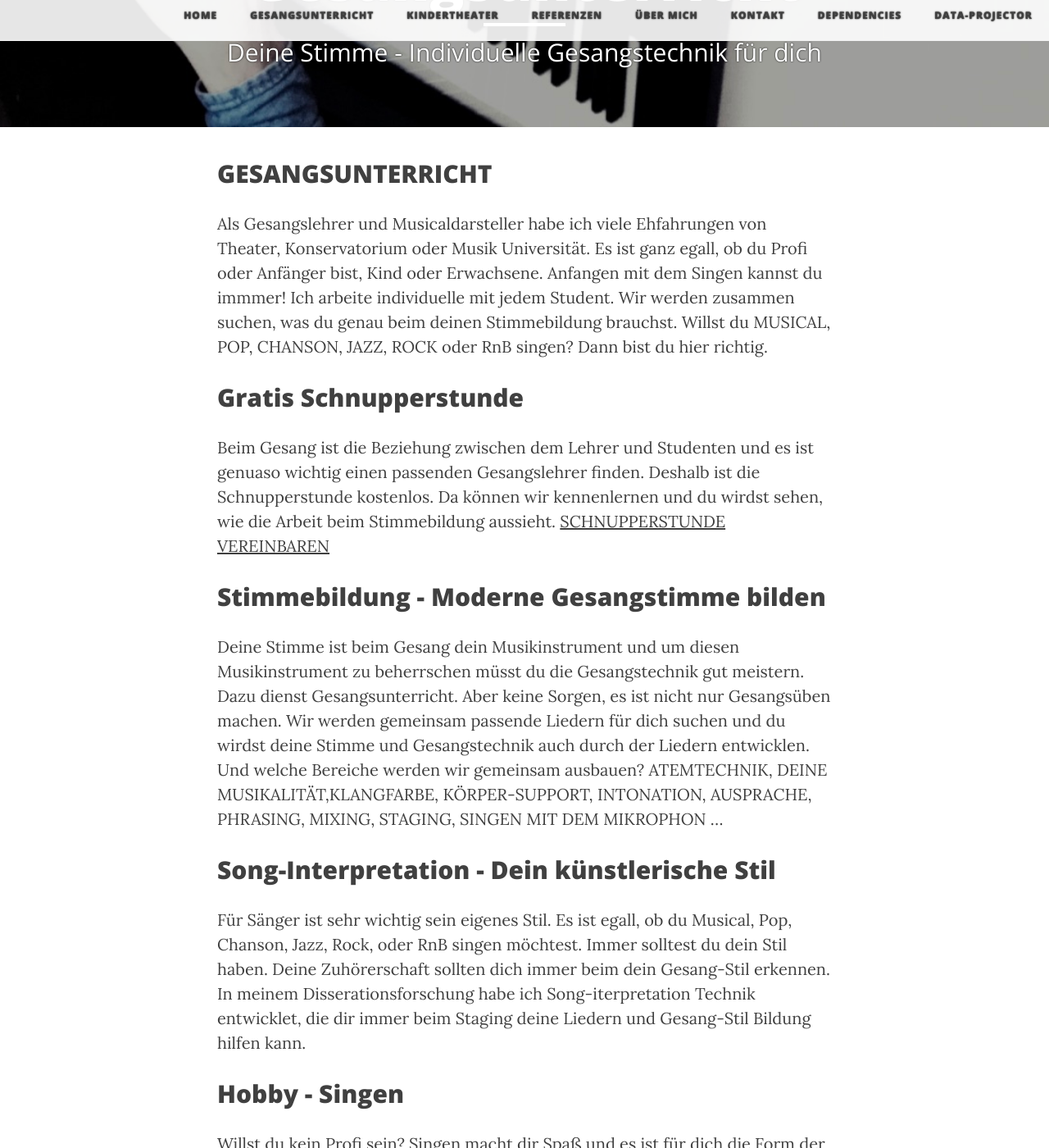
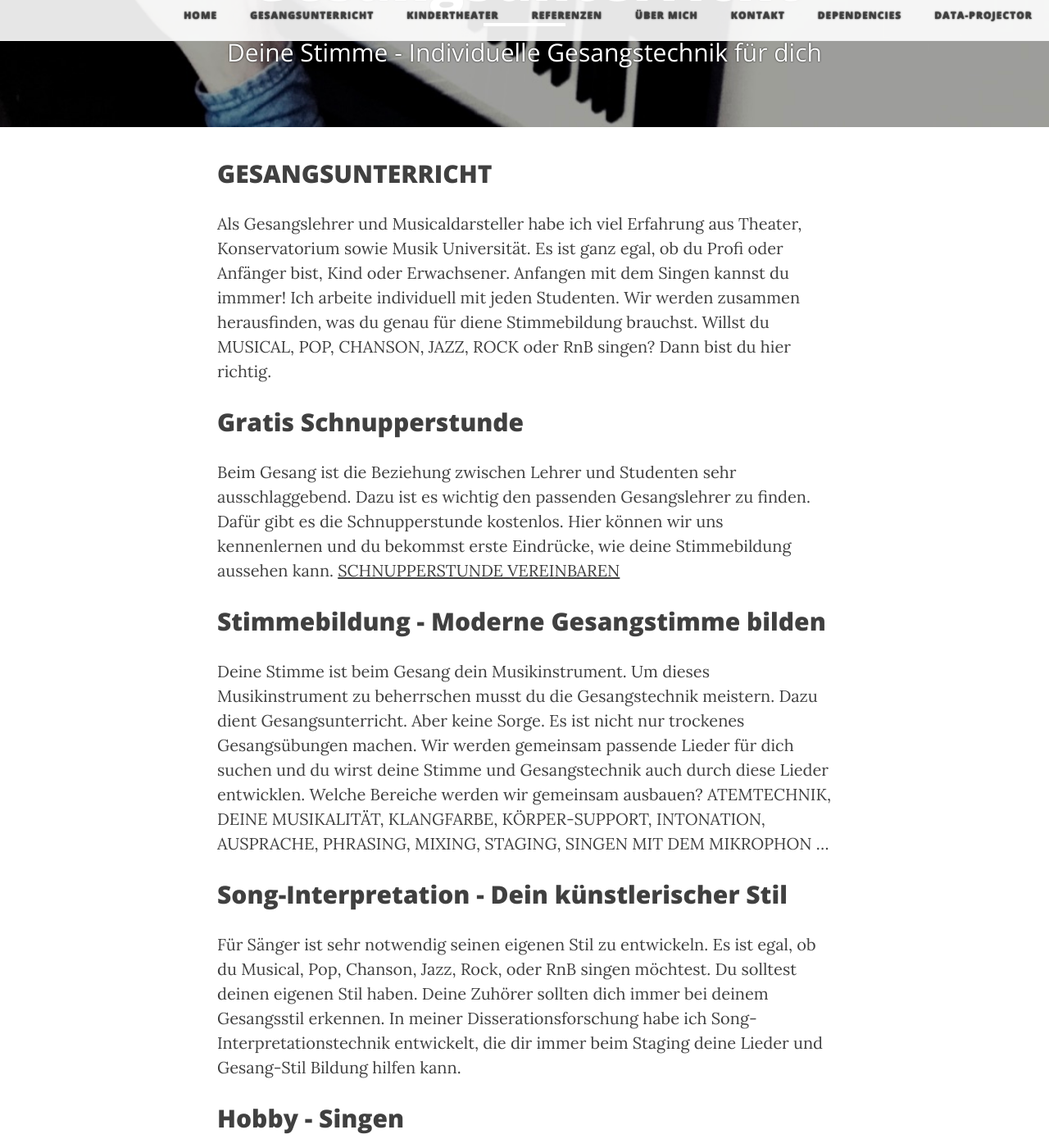
Before and after one commit to janhyza/gesangscoaching.at, a Jekyll site: the page built from projects/Gesangsunterricht.md, in a window 1280 px wide and 1400 px high, scrolled down 339 px. Shown: the whole window at 82% size. Built offline with Jekyll 4.4.1, drawn with Linux system fonts in a browser that asks for light colours; nearby versions of some CDN libraries.

Commit message:
text upload

```diff
--- a/projects/Gesangsunterricht.md
+++ b/projects/Gesangsunterricht.md
@@ -6,16 +6,16 @@ header-img: "img/ruka.jpg"
 ---
 
 ## GESANGSUNTERRICHT
-Als Gesangslehrer und Musicaldarsteller habe ich viele Ehfahrungen von Theater, Konservatorium oder Musik Universität. Es ist ganz egall, ob du Profi oder Anfänger bist, Kind oder Erwachsene. Anfangen mit dem Singen kannst du immmer! Ich arbeite individuelle mit jedem Student. Wir werden zusammen suchen, was du genau beim deinen Stimmebildung brauchst.  Willst du MUSICAL, POP, CHANSON, JAZZ, ROCK oder RnB singen? Dann bist du hier richtig.
+Als Gesangslehrer und Musicaldarsteller habe ich viel Erfahrung aus Theater, Konservatorium sowie Musik Universität. Es ist ganz egal, ob du Profi oder Anfänger bist, Kind oder Erwachsener. Anfangen mit dem Singen kannst du immmer! Ich arbeite individuell mit jeden Studenten. Wir werden zusammen herausfinden, was du genau für diene Stimmebildung brauchst.  Willst du MUSICAL, POP, CHANSON, JAZZ, ROCK oder RnB singen? Dann bist du hier richtig.
 
 ## Gratis Schnupperstunde
-Beim Gesang ist die Beziehung zwischen dem Lehrer und Studenten und es ist genuaso wichtig einen passenden Gesangslehrer finden. Deshalb ist die Schnupperstunde kostenlos. Da können wir kennenlernen und du wirdst sehen, wie die Arbeit beim Stimmebildung aussieht. [SCHNUPPERSTUNDE VEREINBAREN ](http://gesangscoaching.at/contact/)
+Beim Gesang ist die Beziehung zwischen Lehrer und Studenten sehr ausschlaggebend. Dazu ist es wichtig den passenden Gesangslehrer zu finden. Dafür gibt es die Schnupperstunde kostenlos. Hier können wir uns kennenlernen und du bekommst erste Eindrücke, wie deine Stimmebildung aussehen kann. [SCHNUPPERSTUNDE VEREINBAREN ](http://gesangscoaching.at/contact/)
 
 ## Stimmebildung - Moderne Gesangstimme bilden
-Deine Stimme ist beim Gesang dein Musikinstrument und um diesen Musikinstrument zu beherrschen müsst du die Gesangstechnik gut meistern. Dazu dienst Gesangsunterricht. Aber keine Sorgen, es ist nicht nur Gesangsüben machen. Wir werden gemeinsam passende Liedern für dich suchen und du wirdst deine Stimme und Gesangstechnik auch durch der Liedern entwicklen. Und welche Bereiche werden wir gemeinsam ausbauen? ATEMTECHNIK, DEINE MUSIKALITÄT,KLANGFARBE, KÖRPER-SUPPORT, INTONATION, AUSPRACHE, PHRASING, MIXING, STAGING, SINGEN MIT DEM MIKROPHON ...
+Deine Stimme ist beim Gesang dein Musikinstrument. Um dieses Musikinstrument zu beherrschen musst du die Gesangstechnik meistern. Dazu dient Gesangsunterricht. Aber keine Sorge. Es ist nicht nur trockenes Gesangsübungen machen. Wir werden gemeinsam passende Lieder für dich suchen und du wirst deine Stimme und Gesangstechnik auch durch diese Lieder entwicklen. Welche Bereiche werden wir gemeinsam ausbauen? ATEMTECHNIK, DEINE MUSIKALITÄT, KLANGFARBE, KÖRPER-SUPPORT, INTONATION, AUSPRACHE, PHRASING, MIXING, STAGING, SINGEN MIT DEM MIKROPHON ...
 
-## Song-Interpretation - Dein künstlerische Stil
-Für Sänger ist sehr wichtig sein eigenes Stil. Es ist egall, ob du Musical, Pop, Chanson, Jazz, Rock, oder RnB singen möchtest. Immer solltest du dein Stil haben. Deine Zuhörerschaft sollten dich immer beim dein Gesang-Stil erkennen. In meinem Disserationsforschung habe ich Song-iterpretation Technik entwicklet, die dir immer beim Staging deine Liedern und Gesang-Stil Bildung hilfen kann.
+## Song-Interpretation - Dein künstlerischer Stil
+Für Sänger ist sehr notwendig seinen eigenen Stil zu entwickeln. Es ist egal, ob du Musical, Pop, Chanson, Jazz, Rock, oder RnB singen möchtest. Du solltest deinen eigenen Stil haben. Deine Zuhörer sollten dich immer bei deinem Gesangsstil erkennen. In meiner Disserationsforschung habe ich Song-Interpretationstechnik entwickelt, die dir immer beim Staging deine Lieder und Gesang-Stil Bildung hilfen kann.
 
 ## Hobby - Singen
 Willst du kein Profi sein? Singen macht dir Spaß und es ist für dich die Form der Relaxation? Dann bist hier auch richtig. Beim Singen kannst auf deine alltägige vergessen und neue Wege der Selbstentfaltung finden.
```
